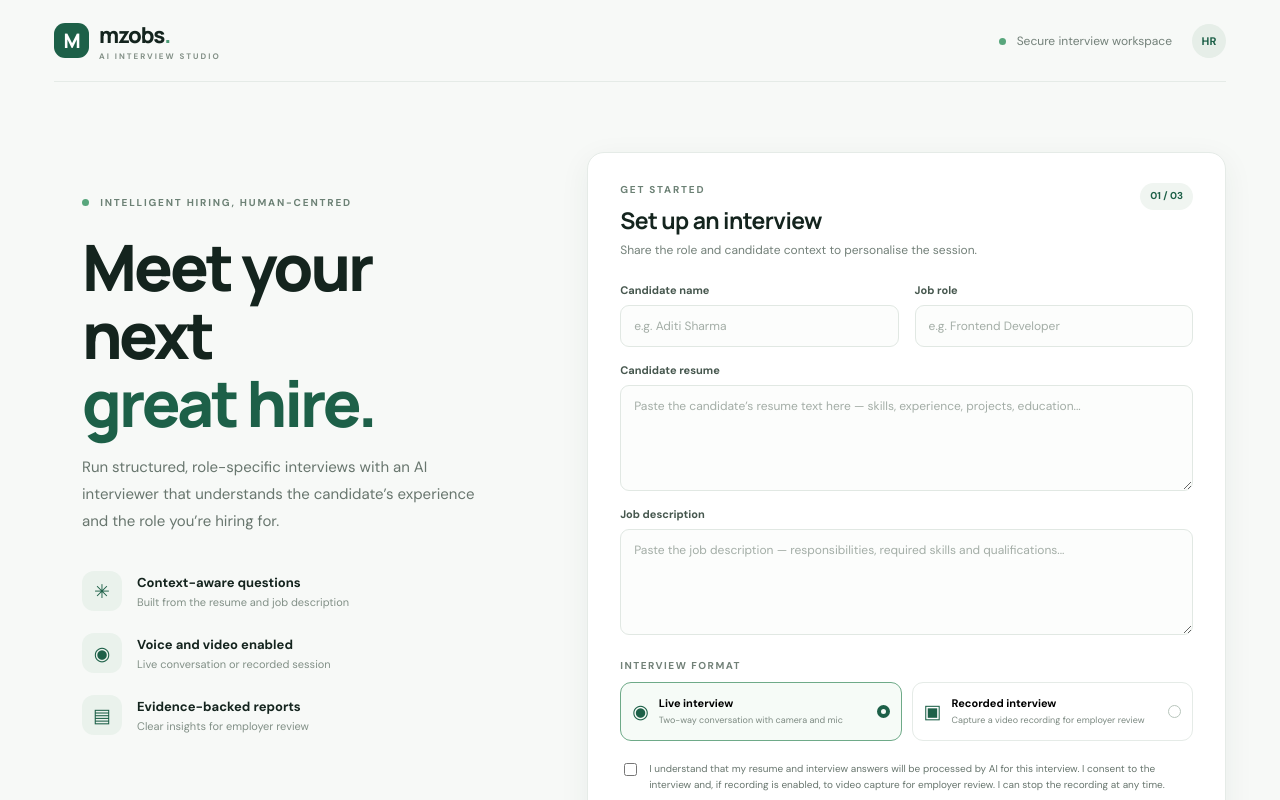
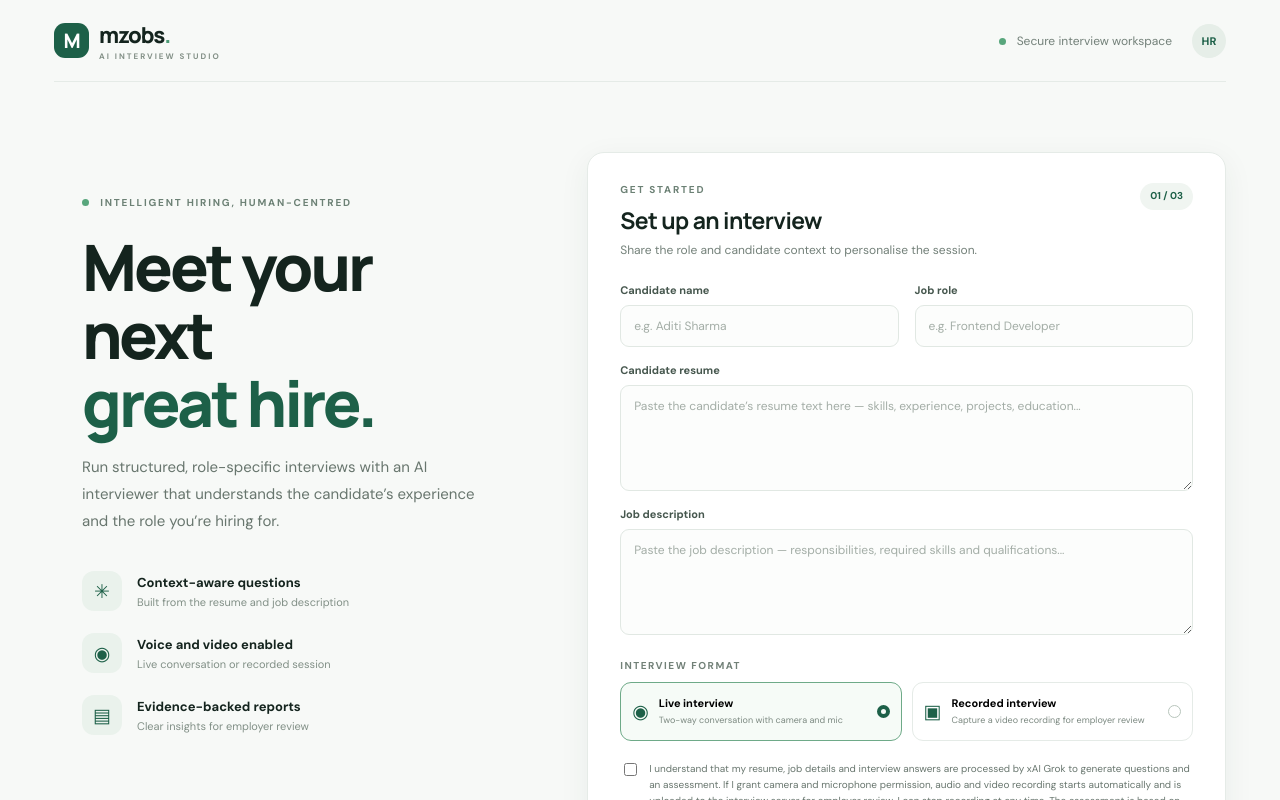
Before and after one commit to Sairajgupta123/Ai-resume-interview, a Next.js app: page / in a window 1280 px wide. Shown: the top 800 px of the page. Built offline with nearby package versions, Linux system fonts and the light colour scheme.

Commit message:
privacy: clarify automatic audio video recording and Grok processing

```diff
--- a/app/page.tsx
+++ b/app/page.tsx
@@ -403,7 +403,7 @@ export default function Home() {
             <button className={mode === "live" ? "mode-card selected" : "mode-card"} disabled={!!inviteToken} onClick={() => setMode("live")}><span className="mode-symbol">◉</span><span><b>Live interview</b><small>Two-way conversation with camera and mic</small></span><span className="radio-dot" /></button>
             <button className={mode === "recorded" ? "mode-card selected" : "mode-card"} disabled={!!inviteToken} onClick={() => setMode("recorded")}><span className="mode-symbol">▣</span><span><b>Recorded interview</b><small>Capture a video recording for employer review</small></span><span className="radio-dot" /></button>
           </div>
-          <label className="consent"><input type="checkbox" checked={consent} onChange={e => setConsent(e.target.checked)} /><span>I understand that my resume and interview answers will be processed by AI for this interview. I consent to the interview and, if recording is enabled, to video capture for employer review. I can stop the recording at any time.</span></label>
+          <label className="consent"><input type="checkbox" checked={consent} onChange={e => setConsent(e.target.checked)} /><span>I understand that my resume, job details and interview answers are processed by xAI Grok to generate questions and an assessment. If I grant camera and microphone permission, audio and video recording starts automatically and is uploaded to the interview server for employer review. I can stop recording at any time. The assessment is based on my answers, not my appearance, accent or voice characteristics.</span></label>
           {error && <div className="error-box">{error}</div>}
           <button className="primary-btn" onClick={startInterview} disabled={busy}>{busy ? "Preparing interviewer..." : "Start 15-minute interview"} <span>↗</span></button>
           <p className="privacy-note">Your API key stays on the server. Candidate data is sent to Grok to generate interview questions and evaluation.</p>
```
